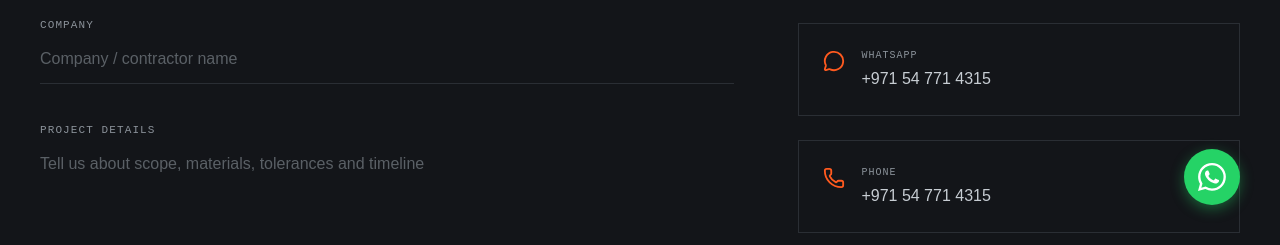
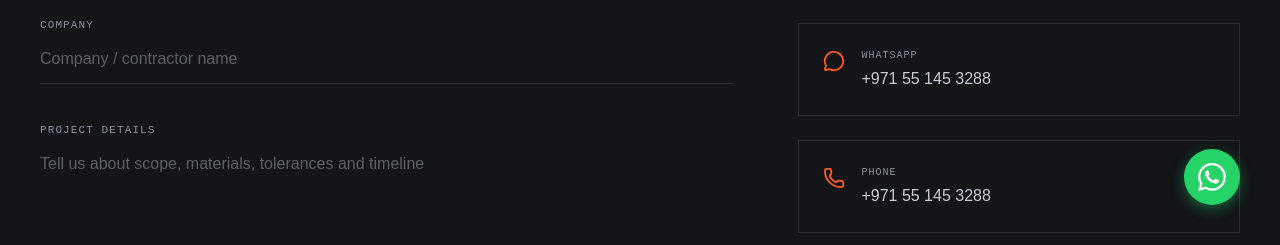
Before and after one commit to kirank860/JAZEERAT-2, a React (Vite) app: page /contact in a window 1280 px wide. Shown: the part 555-800 px from the top of the page. Built offline with nearby package versions, Linux system fonts and the light colour scheme.

Commit message:
updated with the whats app availability

```diff
--- a/src/components/WhatsAppWidget.jsx
+++ b/src/components/WhatsAppWidget.jsx
@@ -1,7 +1,7 @@
 import { motion } from 'framer-motion'
 
 export default function WhatsAppWidget() {
-  const phoneNumber = '971547714315'
+  const phoneNumber = '971551453288'
   const message = 'Hello, I would like to inquire about your steel fabrication services.'
   const whatsappUrl = `https://wa.me/${phoneNumber}?text=${encodeURIComponent(message)}`
 
--- a/src/pages/Contact.jsx
+++ b/src/pages/Contact.jsx
@@ -124,8 +124,8 @@ export default function Contact() {
           >
             {[
               { icon: MapPin, label: 'Workshop', value: 'Industrial Area, Dubai, UAE', link: null },
-              { icon: MessageCircle, label: 'WhatsApp', value: '+971 54 771 4315', link: 'https://wa.me/971547714315' },
-              { icon: Phone, label: 'Phone', value: '+971 54 771 4315', link: 'tel:+971547714315' },
+              { icon: MessageCircle, label: 'WhatsApp', value: '+971 55 145 3288', link: 'https://wa.me/971551453288' },
+              { icon: Phone, label: 'Phone', value: '+971 55 145 3288', link: 'tel:+971551453288' },
               { icon: Mail, label: 'Email', value: 'info@jazeeratalhadeed.com', link: 'mailto:info@jazeeratalhadeed.com' },
               { icon: Clock, label: 'Hours', value: 'Sat – Thu, 07:00 – 18:00', link: null },
             ].map((c) => {
```
